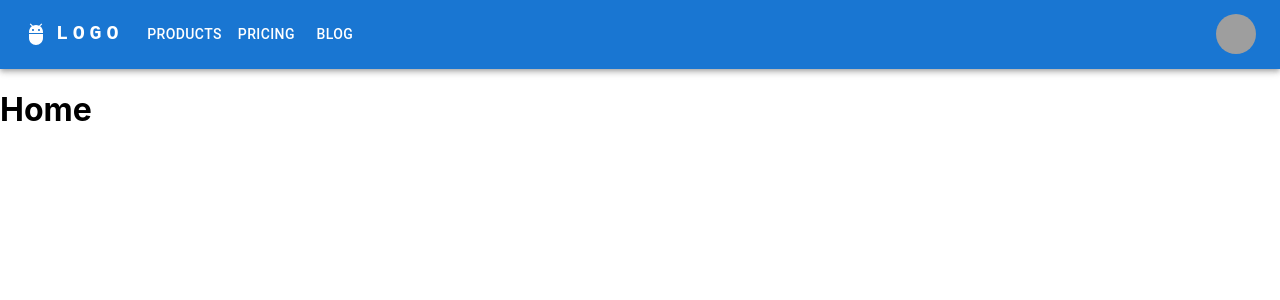
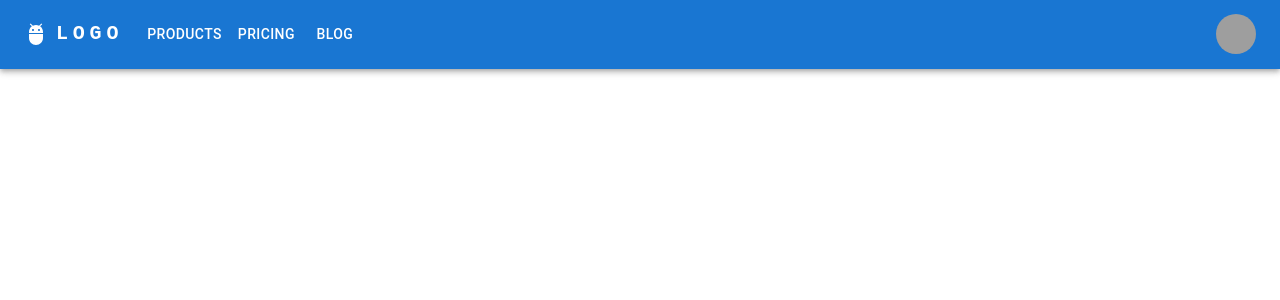
Before and after one commit to xdplansprojetos/perolafontoura, a React (Create React App) app: page / in a window 1280 px wide. Shown: the top 300 px of the page. Built offline with nearby package versions, Linux system fonts and the light colour scheme; grey boxes are pictures that could not be loaded.

Commit message:
Correção BUG

```diff
--- a/package.json
+++ b/package.json
@@ -13,7 +13,7 @@
     "react": "^18.2.0",
     "react-dom": "^18.2.0",
     "react-router-dom": "^5.2.0",
-    "react-scripts": "^2.1.3",
+    "react-scripts": "^5.0.1",
     "web-vitals": "^2.1.4"
   },
   "scripts": {
--- a/src/App.js
+++ b/src/App.js
@@ -1,39 +1,17 @@
 import './App.css';
 import Header from './Components/Layout/Header'
-import {
-  BrowserRouter as Router,
-  Switch,
-  Route
-} from "react-router-dom";
+
 
 
 function App() {
 
-  const Home = () => {
-    return <>
-      <h1>Home</h1>
-    </>
-  }
 
 
 
   return (
     <>
       <Header />
-      <Router>
-      <div>
 
-        <Switch>
-
-          <Route path="/">
-           <Home />
-          </Route>
-          <Route path="/contato">
-           <Home />
-          </Route>
-        </Switch>
-      </div>
-    </Router>
 
     </>
   );
```
Also changed, not shown: 1 other file (tests, documents, lock files or other folders).
